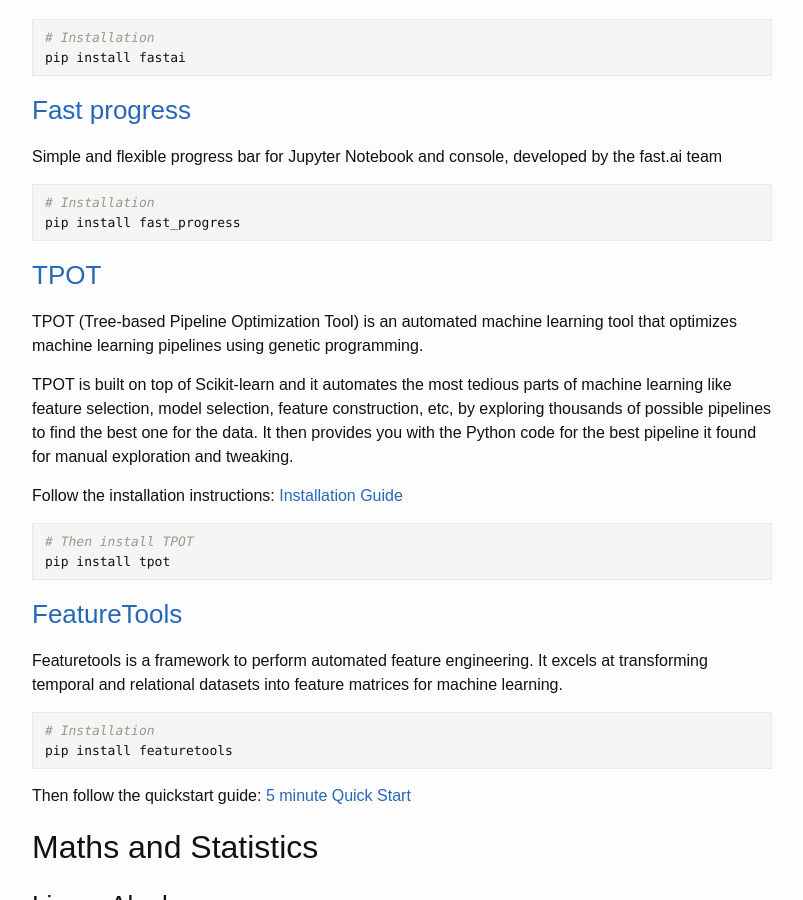
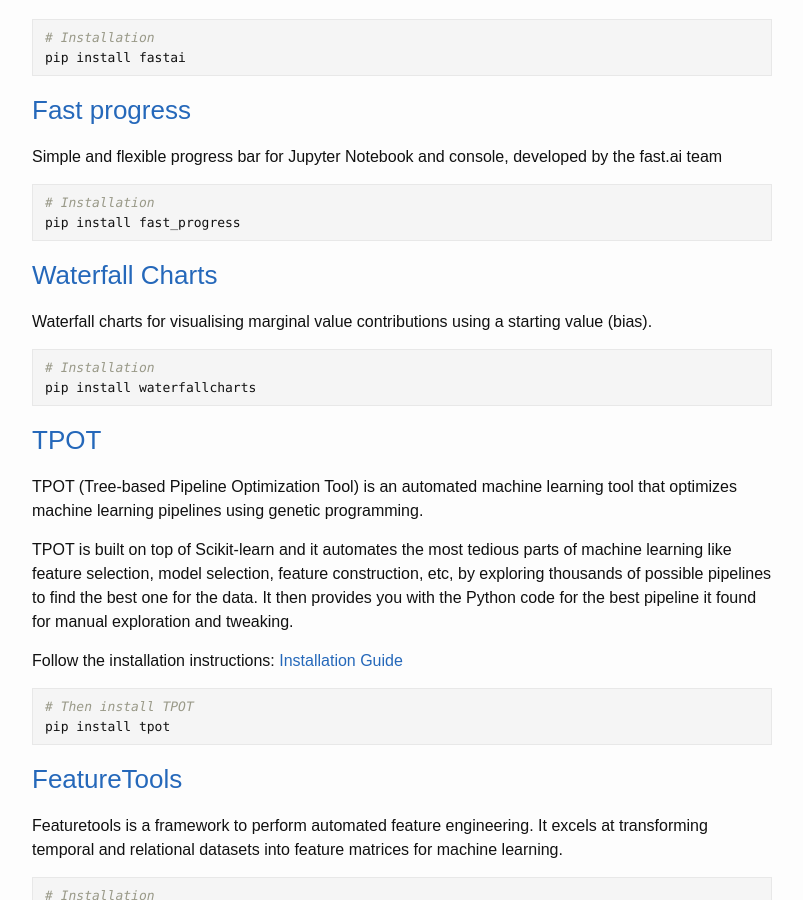
Before and after one commit to toddy86/dequincey.blog, a Jekyll site: the page built from _posts/2018-08-01-data-science-resources.md, in a window 1280 px wide and 900 px high, scrolled down 661 px. Shown: the whole window, without its empty margins (238-1041 px from the left). Built offline with Jekyll 4.4.1, drawn with Linux system fonts in a browser that asks for light colours.

Commit message:
Updated DS resources page for waterfallcharts

```diff
--- a/_posts/2018-08-01-data-science-resources.md
+++ b/_posts/2018-08-01-data-science-resources.md
@@ -40,6 +40,13 @@
 pip install fast_progress
 {% endhighlight %}
 
+<h3><a href="https://github.com/chrispaulca/waterfall">Waterfall Charts</a></h3>
+Waterfall charts for visualising marginal value contributions using a starting value (bias).
+
+{% highlight ruby %}
+# Installation
+pip install waterfallcharts
+{% endhighlight %}
 
 <h3><a href="https://github.com/EpistasisLab/tpot">TPOT</a></h3>
 TPOT (Tree-based Pipeline Optimization Tool) is an automated machine learning tool that optimizes machine learning pipelines using genetic programming.
```
